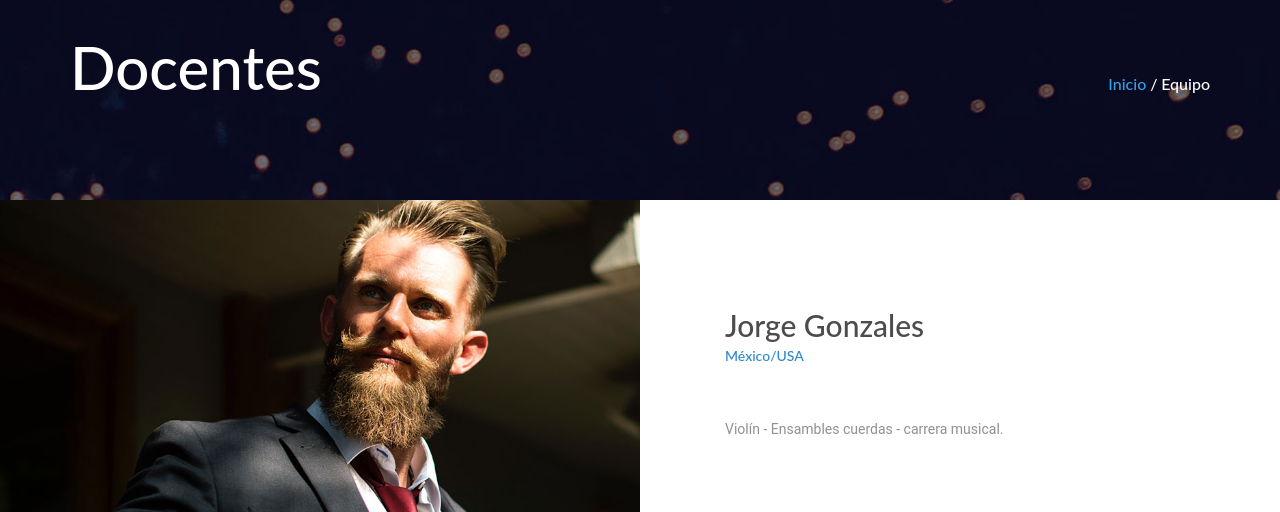
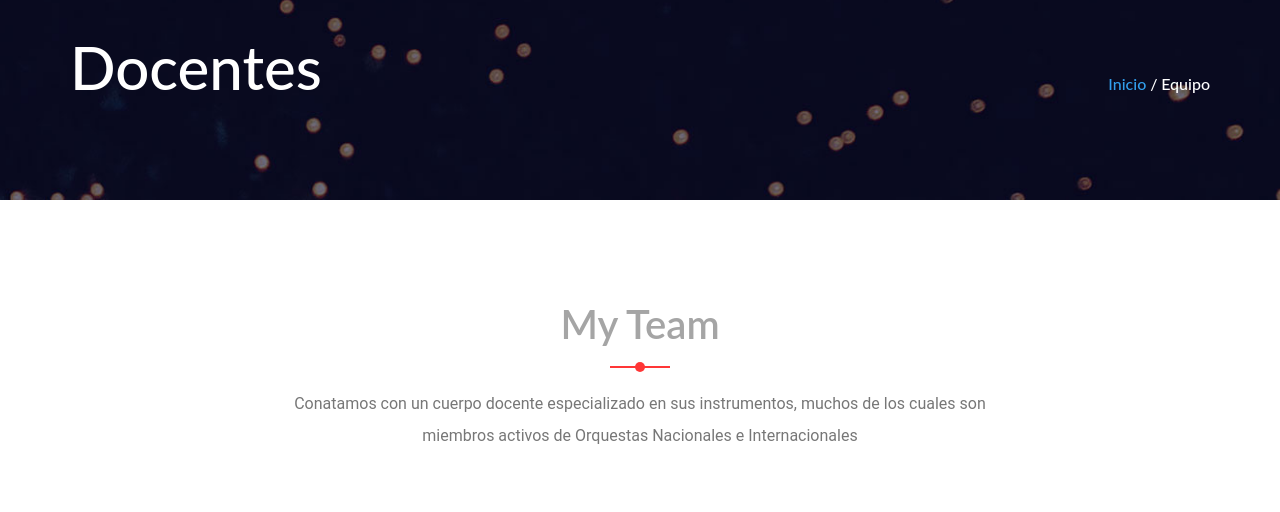
Before and after one commit to kjgomez26/ProyectoDAW, a PHP site: page /speakers.html in a window 1280 px wide. Shown: the part 284-796 px from the top of the page. Run offline with PHP 8.4, Linux system fonts and the light colour scheme; grey boxes are pictures that could not be loaded.

Commit message:
docentes

```diff
--- a/Plantilla/speakers.html
+++ b/Plantilla/speakers.html
@@ -162,209 +162,132 @@
 		</div>
 	</div>
 
-	<!-- Speakers -->
-
-	<div class="speakers">
-		<div class="container reset_container">
-
-			<!-- Speaker -->
-			<div class="row row-lg-eq-height">
-				<div class="col-lg-6 speaker_col reset_col">
-					<div class="speaker_image" style="background-image:url(images/speaker_1.jpg)"></div>
-				</div>
-				<div class="col-lg-6">
-					<div class="speaker_content d-flex flex-column align-items-start justify-content-center">
-						<div class="speaker_title">Jorge Gonzales</div>
-						<div class="speaker_subtitle">México/USA</div>
-						<div class="speaker_text">
-							<p>Violín - Ensambles cuerdas - carrera musical.</p>
-						</div>
-
-					</div>
-				</div>
-			</div>
-
-			<!-- Speaker -->
-			<div class="row row-lg-eq-height">
-				<div class="col-lg-6 order-lg-1 order-2">
-					<div class="speaker_content d-flex flex-column align-items-start justify-content-center">
-						<div class="speaker_title">Alyson Whelan</div>
-						<div class="speaker_subtitle">USA</div>
-						<div class="speaker_text">
-							<p>Violín - Pequeño Beethoven.</p>
-						</div>
-
-					</div>
-				</div>
-				<div class="col-lg-6 speaker_col reset_col order-lg-2 order-1">
-					<div class="speaker_image" style="background-image:url(images/speaker_2.jpg)"></div>
-				</div>
-			</div>
-
-			<!-- Speaker -->
-			<div class="row row-lg-eq-height">
-				<div class="col-lg-6 speaker_col reset_col">
-					<div class="speaker_image" style="background-image:url(images/speaker_3.jpg)"></div>
-				</div>
-				<div class="col-lg-6">
-					<div class="speaker_content d-flex flex-column align-items-start justify-content-center">
-						<div class="speaker_title">Brett Doubner</div>
-						<div class="speaker_subtitle">USA</div>
-						<div class="speaker_text">
-							<p>Viola - Seminario el músico en el escenario.</p>
-						</div>
-
-					</div>
-				</div>
-			</div>
-
-			<!-- Speaker -->
-			<div class="row row-lg-eq-height">
-				<div class="col-lg-6 order-lg-1 order-2">
-					<div class="speaker_content d-flex flex-column align-items-start justify-content-center">
-						<div class="speaker_title">Alexis Fong</div>
-						<div class="speaker_subtitle">Panamá</div>
-						<div class="speaker_text">
-							<p>Clarinete - ensamble vientos maderas - carrera musical.</p>
+	<!--DOCENTES nuevo diseño-->
+	<section class="team-area pt-100 pb-100" id="team">
+			<div class="container">
+				<div class="row">
+					<div class="col-xl-8 mx-auto text-center">
+						<div class="section-title">
+							<h4>my team</h4>
+							<p>Conatamos con un cuerpo docente especializado en sus instrumentos,
+								muchos de los cuales son miembros activos de Orquestas Nacionales e Internacionales</p>
 						</div>
 					</div>
 				</div>
-				<div class="col-lg-6 speaker_col reset_col order-lg-2 order-1">
-					<div class="speaker_image" style="background-image:url(images/speaker_4.jpg)"></div>
-				</div>
-			</div>
-	<!-- Speaker -->
-			<div class="row row-lg-eq-height">
-				<div class="col-lg-6 speaker_col reset_col">
-					<div class="speaker_image" style="background-image:url(images/speaker_3.jpg)"></div>
-				</div>
-				<div class="col-lg-6">
-					<div class="speaker_content d-flex flex-column align-items-start justify-content-center">
-						<div class="speaker_title">Dr. Catherine Rand</div>
-						<div class="speaker_subtitle">USA</div>
-						<div class="speaker_text">
-							<p>Dirección - Taller de dirección orquestal.</p>
-						</div>
-
-					</div>
-				</div>
-			</div>
-
-	<!-- Speaker -->
-			<div class="row row-lg-eq-height">
-				<div class="col-lg-6 order-lg-1 order-2">
-					<div class="speaker_content d-flex flex-column align-items-start justify-content-center">
-						<div class="speaker_title">Darkson Magrinelli</div>
-						<div class="speaker_subtitle">Brasil</div>
-						<div class="speaker_text">
-							<p>Clarinete .</p>
+				<div class="row">
+					<div class="col-md-4">
+						<div class="single-team">
+							<img src="http://infinityflamesoft.com/html/xenon-preview/assets/img/team/team1.jpg" alt="">
+							<div class="team-hover">
+								<h4>Aldo Mata <span>Cello</span></h4>
+								<a href=""><i class="fa fa-facebook"></i></a>
+								<a href=""><i class="fa fa-twitter"></i></a>
+								<a href=""><i class="fa fa-youtube"></i></a>
+								<a href=""><i class="fa fa-linkedin"></i></a>
+							</div>
 						</div>
 					</div>
-				</div>
-				<div class="col-lg-6 speaker_col reset_col order-lg-2 order-1">
-					<div class="speaker_image" style="background-image:url(images/speaker_4.jpg)"></div>
-				</div>
-			</div>
-
-			<!-- Speaker -->
-			<div class="row row-lg-eq-height">
-				<div class="col-lg-6 speaker_col reset_col">
-					<div class="speaker_image" style="background-image:url(images/speaker_3.jpg)"></div>
-				</div>
-				<div class="col-lg-6">
-					<div class="speaker_content d-flex flex-column align-items-start justify-content-center">
-						<div class="speaker_title">Andrew McAnch</div>
-						<div class="speaker_subtitle">Canadá</div>
-						<div class="speaker_text">
-							<p>Trompeta.</p>
-						</div>
-
-					</div>
-				</div>
-			</div>
-
-	<!-- Speaker -->
-			<div class="row row-lg-eq-height">
-				<div class="col-lg-6 order-lg-1 order-2">
-					<div class="speaker_content d-flex flex-column align-items-start justify-content-center">
-						<div class="speaker_title">Aldo Mata</div>
-						<div class="speaker_subtitle">España</div>
-						<div class="speaker_text">
-							<p>Cello.</p>
+					<div class="col-md-4">
+						<div class="single-team">
+							<img src="http://infinityflamesoft.com/html/xenon-preview/assets/img/team/team2.jpg" alt="">
+							<div class="team-hover">
+								<h4>Karina Aguilar <span>Guitarra</span></h4>
+								<a href=""><i class="fa fa-facebook"></i></a>
+								<a href=""><i class="fa fa-twitter"></i></a>
+								<a href=""><i class="fa fa-youtube"></i></a>
+								<a href=""><i class="fa fa-linkedin"></i></a>
+							</div>
 						</div>
 					</div>
-				</div>
-				<div class="col-lg-6 speaker_col reset_col order-lg-2 order-1">
-					<div class="speaker_image" style="background-image:url(images/speaker_4.jpg)"></div>
-				</div>
-			</div>
-						<!-- Speaker -->
-			<div class="row row-lg-eq-height">
-				<div class="col-lg-6 speaker_col reset_col">
-					<div class="speaker_image" style="background-image:url(images/speaker_3.jpg)"></div>
-				</div>
-				<div class="col-lg-6">
-					<div class="speaker_content d-flex flex-column align-items-start justify-content-center">
-						<div class="speaker_title">Dr. Marcos Machado</div>
-						<div class="speaker_subtitle">Brasil/USA</div>
-						<div class="speaker_text">
-							<p>Contrabajo - Pedagogía.</p>
-						</div>
-
-					</div>
-				</div>
-			</div>
-
-	<!-- Speaker -->
-			<div class="row row-lg-eq-height">
-				<div class="col-lg-6 order-lg-1 order-2">
-					<div class="speaker_content d-flex flex-column align-items-start justify-content-center">
-						<div class="speaker_title"> William Valencia</div>
-						<div class="speaker_subtitle">Ecuador</div>
-						<div class="speaker_text">
-							<p>Contrabajo - Pedagogía.</p>
+					<div class="col-md-4">
+						<div class="single-team">
+							<img src="http://infinityflamesoft.com/html/xenon-preview/assets/img/team/team3.jpg" alt="">
+							<div class="team-hover">
+								<h4>Brett Doubner <span>Viola</span></h4>
+								<a href=""><i class="fa fa-facebook"></i></a>
+								<a href=""><i class="fa fa-twitter"></i></a>
+								<a href=""><i class="fa fa-youtube"></i></a>
+								<a href=""><i class="fa fa-linkedin"></i></a>
+							</div>
 						</div>
 					</div>
-				</div>
-				<div class="col-lg-6 speaker_col reset_col order-lg-2 order-1">
-					<div class="speaker_image" style="background-image:url(images/speaker_4.jpg)"></div>
-				</div>
+					<div class="col-md-4">
+							<div class="single-team">
+								<img src="http://infinityflamesoft.com/html/xenon-preview/assets/img/team/team1.jpg" alt="">
+								<div class="team-hover">
+									<h4>Alexis Fong <span>Clarinete</span></h4>
+									<a href=""><i class="fa fa-facebook"></i></a>
+									<a href=""><i class="fa fa-twitter"></i></a>
+									<a href=""><i class="fa fa-youtube"></i></a>
+									<a href=""><i class="fa fa-linkedin"></i></a>
+								</div>
+							</div>
+						</div>
+						<div class="col-md-4">
+							<div class="single-team">
+								<img src="http://infinityflamesoft.com/html/xenon-preview/assets/img/team/team2.jpg" alt="">
+								<div class="team-hover">
+									<h4>john doe <span>web developer</span></h4>
+									<a href=""><i class="fa fa-facebook"></i></a>
+									<a href=""><i class="fa fa-twitter"></i></a>
+									<a href=""><i class="fa fa-youtube"></i></a>
+									<a href=""><i class="fa fa-linkedin"></i></a>
+								</div>
+							</div>
+						</div>
+						<div class="col-md-4">
+							<div class="single-team">
+								<img src="http://infinityflamesoft.com/html/xenon-preview/assets/img/team/team3.jpg" alt="">
+								<div class="team-hover">
+									<h4>john doe <span>web developer</span></h4>
+									<a href=""><i class="fa fa-facebook"></i></a>
+									<a href=""><i class="fa fa-twitter"></i></a>
+									<a href=""><i class="fa fa-youtube"></i></a>
+									<a href=""><i class="fa fa-linkedin"></i></a>
+								</div>
+							</div>
+						</div>
+						<div class="col-md-4">
+								<div class="single-team">
+									<img src="http://infinityflamesoft.com/html/xenon-preview/assets/img/team/team1.jpg" alt="">
+									<div class="team-hover">
+										<h4>john doe <span>web developer</span></h4>
+										<a href=""><i class="fa fa-facebook"></i></a>
+										<a href=""><i class="fa fa-twitter"></i></a>
+										<a href=""><i class="fa fa-youtube"></i></a>
+										<a href=""><i class="fa fa-linkedin"></i></a>
+									</div>
+								</div>
+							</div>
+							<div class="col-md-4">
+								<div class="single-team">
+									<img src="http://infinityflamesoft.com/html/xenon-preview/assets/img/team/team2.jpg" alt="">
+									<div class="team-hover">
+										<h4>john doe <span>web developer</span></h4>
+										<a href=""><i class="fa fa-facebook"></i></a>
+										<a href=""><i class="fa fa-twitter"></i></a>
+										<a href=""><i class="fa fa-youtube"></i></a>
+										<a href=""><i class="fa fa-linkedin"></i></a>
+									</div>
+								</div>
+							</div>
+							<div class="col-md-4">
+								<div class="single-team">
+									<img src="http://infinityflamesoft.com/html/xenon-preview/assets/img/team/team3.jpg" alt="">
+									<div class="team-hover">
+										<h4>Jorge Gonzales - México <span>Violín</span></h4>
+										<a href=""><i class="fa fa-facebook"></i></a>
+										<a href=""><i class="fa fa-twitter"></i></a>
+										<a href=""><i class="fa fa-youtube"></i></a>
+										<a href=""><i class="fa fa-linkedin"></i></a>
+									</div>
+								</div>
+							</div>
+
+
+				</div> <!--docente-->
 			</div>
-	<!-- Speaker -->
-			<div class="row row-lg-eq-height">
-				<div class="col-lg-6 speaker_col reset_col">
-					<div class="speaker_image" style="background-image:url(images/speaker_3.jpg)"></div>
-				</div>
-				<div class="col-lg-6">
-					<div class="speaker_content d-flex flex-column align-items-start justify-content-center">
-						<div class="speaker_title"> Dr Carlos Camacho</div>
-						<div class="speaker_subtitle">Panamá</div>
-						<div class="speaker_text">
-							<p>Percusión .</p>
-						</div>
-
-					</div>
-				</div>
-			</div>
-
-	<!-- Speaker -->
-			<div class="row row-lg-eq-height">
-				<div class="col-lg-6 order-lg-1 order-2">
-					<div class="speaker_content d-flex flex-column align-items-start justify-content-center">
-						<div class="speaker_title">Mateo Martínez</div>
-						<div class="speaker_subtitle">Honduras</div>
-						<div class="speaker_text">
-							<p>Oboe.</p>
-						</div>
-					</div>
-				</div>
-				<div class="col-lg-6 speaker_col reset_col order-lg-2 order-1">
-					<div class="speaker_image" style="background-image:url(images/speaker_4.jpg)"></div>
-				</div>
-			</div>
-		</div>
-	</div>
-
+		  </section>
 	<!-- Call to action -->
 
 	<div class="cta">
--- a/Plantilla/styles/contact.css
+++ b/Plantilla/styles/contact.css
@@ -923,6 +923,7 @@ section
 	font-size: 30px;
 	font-weight: 500;
 	color: #FFFFFF;
+	text-align: center;
 }
 .contact_form
 {
--- a/Plantilla/styles/events.css
+++ b/Plantilla/styles/events.css
@@ -127,10 +127,11 @@ h1{font-size: 48px;}
 h2{font-size: 36px;}
 h3{font-size: 24px;}
 h4{font-size: 18px;}
-h5{font-size: 14px;}
+h5{font-size: 30px;}
 h1, h2, h3, h4, h5, h6
 {
-	font-family: "Lato", sans-serif;
+	font-family: -apple-system, BlinkMacSystemFont, Segoe UI, Roboto, Open Sans, Ubuntu, Fira Sans, Helvetica Neue, sans-serif;
+
 	-webkit-font-smoothing: antialiased;
 	-webkit-text-shadow: rgba(0,0,0,.01) 0 0 1px;
 	text-shadow: rgba(0,0,0,.01) 0 0 1px;
@@ -926,6 +927,7 @@ section
 }
 .event_title
 {
+
 	font-size: 30px;
 	font-weight: 500;
 	color: #4c4c4c;
--- a/Plantilla/styles/news.css
+++ b/Plantilla/styles/news.css
@@ -45,6 +45,10 @@ body
 	font-weight: 400;
 	background: #FFFFFF;
 	color: #a5a5a5;
+}
+.news_title a {
+	font-family: -apple-system, BlinkMacSystemFont, Segoe UI, Roboto, Open Sans, Ubuntu, Fira Sans, Helvetica Neue, sans-serif;
+
 }
 div
 {
--- a/Plantilla/styles/speakers.css
+++ b/Plantilla/styles/speakers.css
@@ -1028,3 +1028,87 @@ section
 	color: #bbbbbb;
 	margin-top: 7px;
 }
+
+/** SPEAKERS CARDS******************************/
+.pt-100{
+    padding-top:100px;
+}
+.pb-100{
+    padding-bottom:100px;
+}
+.section-title {
+  margin-bottom: 60px;
+}
+.section-title p {
+	color: #777;
+	font-size: 16px;
+}
+.section-title h4 {
+	text-transform: capitalize;
+	font-size: 40px;
+	position: relative;
+	padding-bottom: 20px;
+	margin-bottom: 20px;
+	font-weight: 600;
+}
+.section-title h4:before {
+	position: absolute;
+	content: "";
+	width: 60px;
+	height: 2px;
+	background-color: #ff3636;
+	bottom: 0;
+	left: 50%;
+	margin-left: -30px;
+}
+.section-title h4:after {
+	position: absolute;
+	background-color: #ff3636;
+	content: "";
+	width: 10px;
+	height: 10px;
+	bottom: -4px;
+	left: 50%;
+	margin-left: -5px;
+	border-radius: 50%;
+}
+
+.single-team img {
+  width: 100%;
+}
+.single-team {
+  position: relative;
+}
+.team-hover {
+  background-color: #222;
+  color: #fff;
+  position: absolute;
+  bottom: -107px;
+  left: 0;
+  width: 100%;
+  padding: 10px;
+  text-align: center;
+  -webkit-transition: .4s;
+  transition:.4s
+}
+.team-hover h4 {
+  font-size: 20px;
+  text-transform: capitalize;
+}
+.team-hover h4 span {
+  display: block;
+  font-size: 14px;
+  font-weight: 300;
+  margin: 10px 0;
+}
+.team-hover a {
+  display: inline-block;
+  color: #fff;
+  padding: 0 5px;
+}
+.single-team:hover .team-hover {
+  bottom: 0;
+}
+.single-team {
+  overflow: hidden;
+}
```
Also changed, not shown: Plantilla/index.html (+11 -11 lines), Plantilla/speakersinfo.txt (added, +202 -0 lines).
